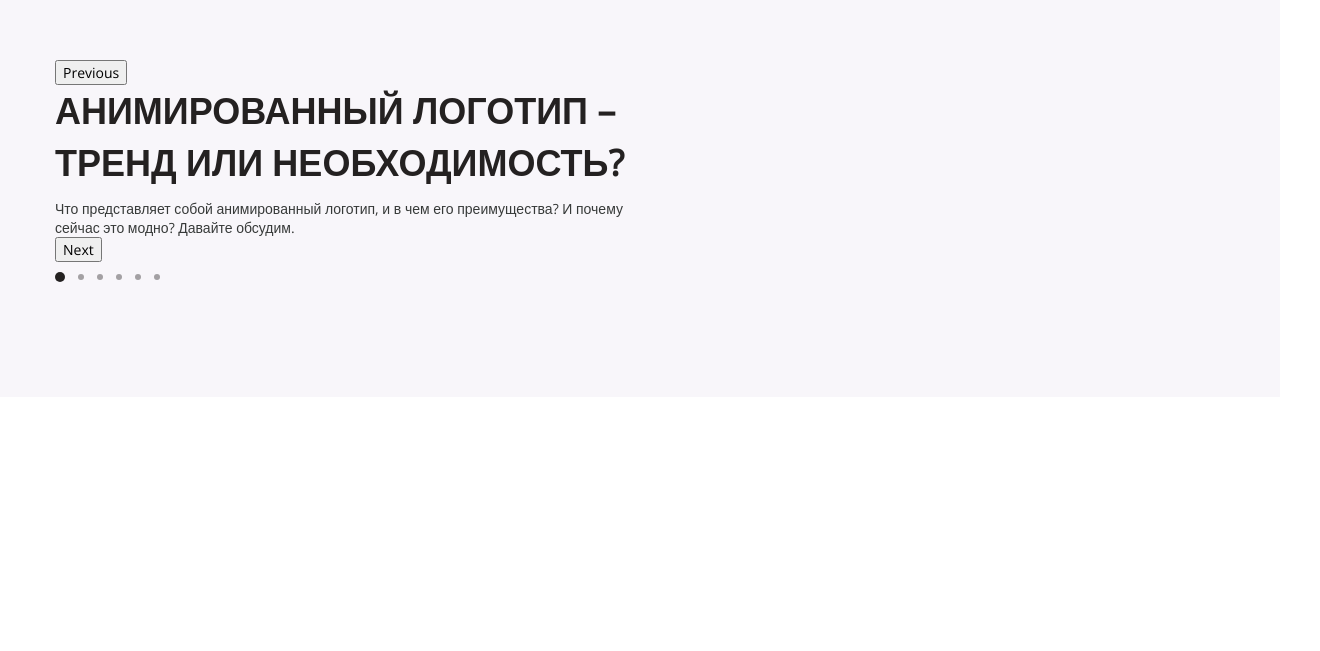
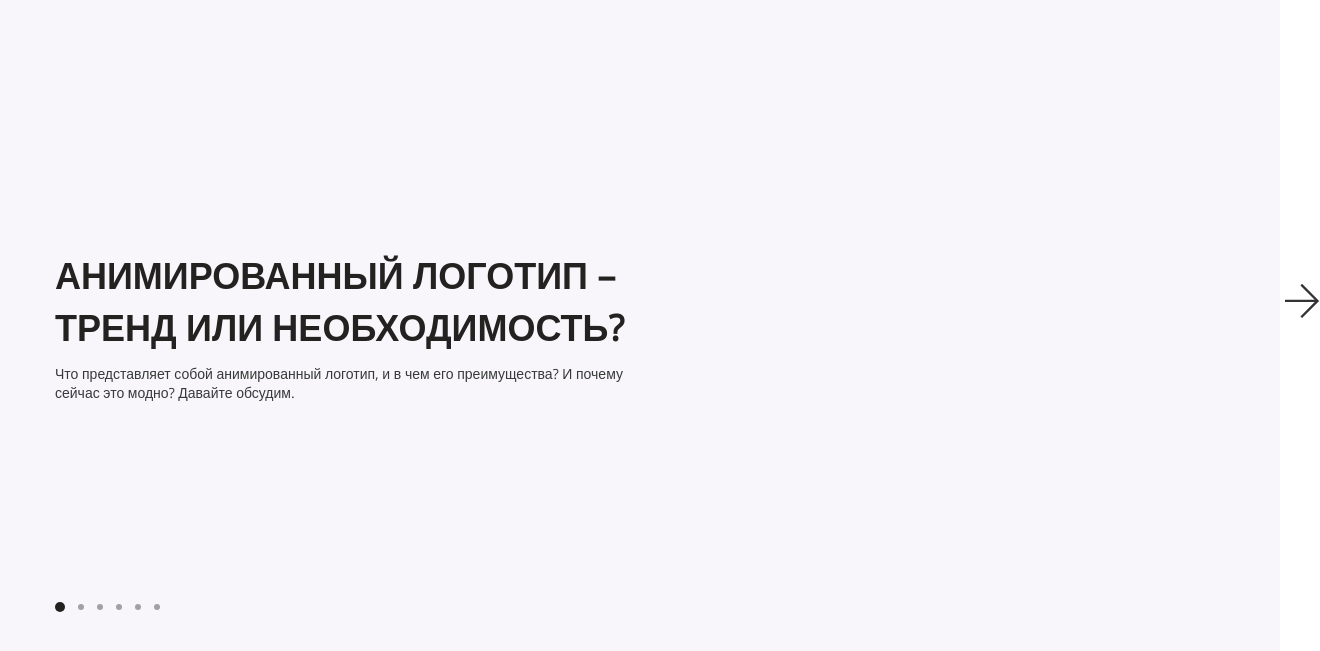
Before and after one commit to Egor011297/PR-DREAM-COMPANY, a plain HTML site: page index.html in a window 1280 px wide. Shown: the part 5415-6066 px from the top of the page, 1320 px wide, since content can reach past the window. Before the commit the page ends 5812 px from the top, so only its background shows below. Drawn offline with nearby package versions, Linux system fonts and the light colour scheme.

Commit message:
finished slider blog

```diff
--- a/css/style.css
+++ b/css/style.css
@@ -512,6 +512,11 @@ body {
     padding: 115px 0;
 }
 
+.slider-block__item {
+    padding: 190px 0;
+}
+
+
 .slider-block__item-title {
     font-weight: 700;
     font-size: 36px;
@@ -531,6 +536,11 @@ body {
     display: flex;
 }
 
+.slick-dots li + li {
+    margin-left: 13px;
+}
+
+
 .slick-dots button {
     background-color: #242121;
     opacity: 0.4;
@@ -542,12 +552,29 @@ body {
     border: none;
 }
 
-.slick-dots li + li {
-    margin-left: 13px;
-}
 
 .slick-active button {
     opacity: 1;
     width: 10px;
     height: 10px;
 }
+
+.slick-prev,
+.slick-next {
+    border: none;
+    background-color: transparent;
+    padding: 0;
+    cursor: pointer;
+    position: absolute;
+    top: 50%;
+    transform: translateY(-150%);
+
+}
+
+.slick-prev {
+    left: -95px;
+}
+
+.slick-next {
+    right: -95px;
+}
--- a/js/main.js
+++ b/js/main.js
@@ -4,5 +4,7 @@ var mixer = mixitup('.portfolio__content');
 $(function() {
     $(".slider-block__inner").slick({
         dots: true,
+        prevArrow: '<button type="button" class="slick-prev"><img src="img/arrow-left.svg" alt=""></button>',
+        nextArrow: '<button type="button" class="slick-next"><img src="img/arrow-right.svg" alt=""></button>'
     });
 });
```
Also changed, not shown: img/arrow-left.svg (added), img/arrow-right.svg (added).
